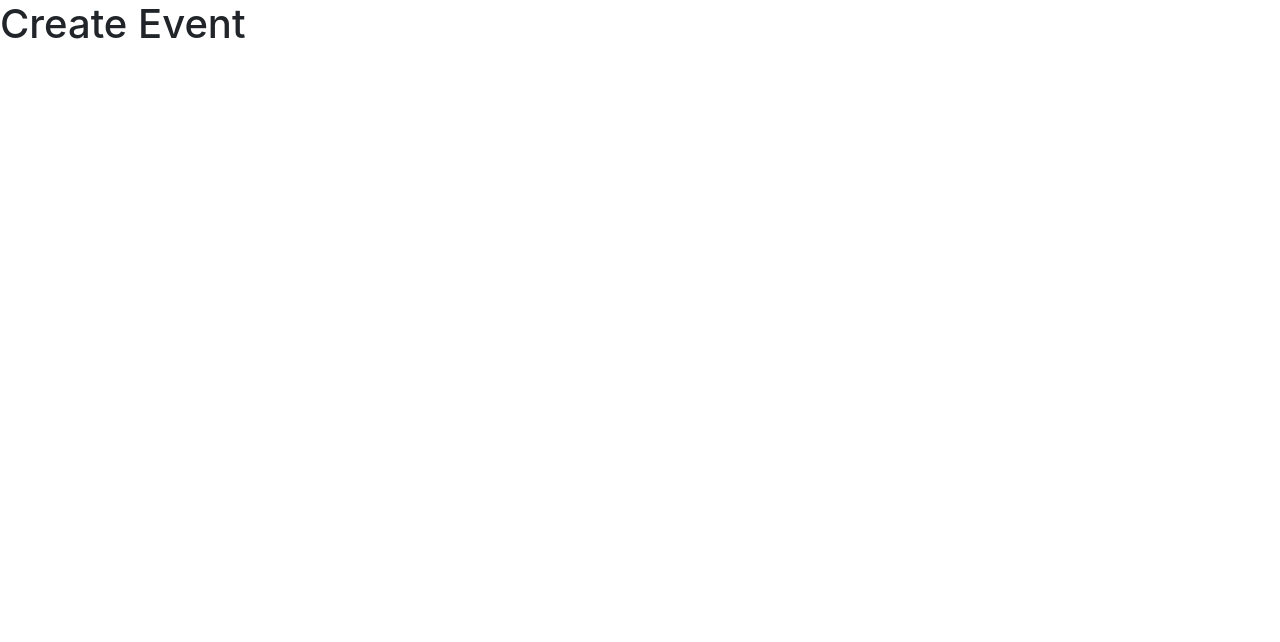
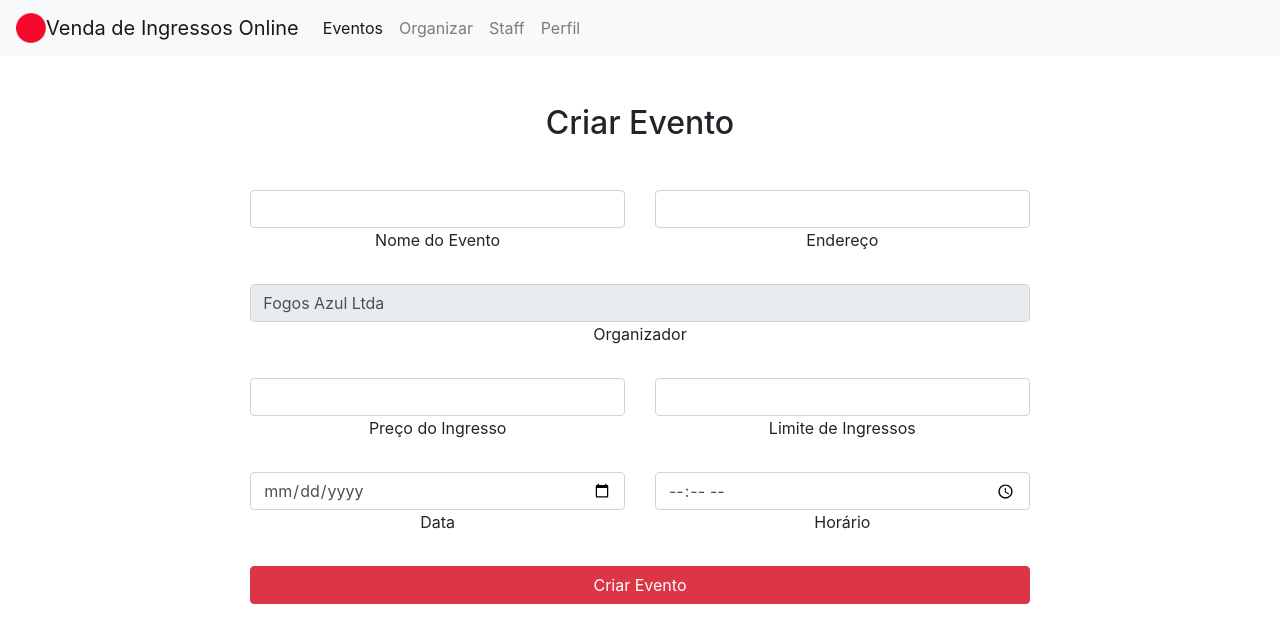
Before and after one commit to roxyfoxoficial/react-plataforma-venda-ingressos, a React (Vite) app: page /create-event in a window 1280 px wide. Shown: the top 642 px of the page. Built offline with nearby package versions, Linux system fonts and the light colour scheme.

Commit message:
criando página para cadastrar eventos

```diff
--- a/src/Layout.jsx
+++ b/src/Layout.jsx
@@ -1,6 +1,6 @@
 // eslint-disable-next-line react/prop-types
 export function Layout({ children }) {
-  const groupUser = "user";
+  const groupUser = "admin";
 
   return (
     <>
@@ -22,11 +22,17 @@ export function Layout({ children }) {
                 Eventos
               </a>
             </li>
-            {groupUser === "admin" &&
-              (
+            {groupUser === "admin" && (
               <li className="nav-item">
                 <a className="nav-link" href="/create-event">
                   Organizar
+                </a>
+              </li>
+            )}
+            {groupUser === "admin" && (
+              <li className="nav-item">
+                <a className="nav-link" href="/create-staff">
+                  Staff
                 </a>
               </li>
             )}
--- a/src/pages/CreateEvent.jsx
+++ b/src/pages/CreateEvent.jsx
@@ -1,7 +1,117 @@
+import {Layout} from "@app/Layout";
+
 export default function CreateEvent() {
   return (
-    <div>
-      <h1>Create Event</h1>
-    </div>
+    <Layout>
+      <section className="text-center">
+        <div className="card-body py-5 px-md-5">
+          <div className="row d-flex justify-content-center">
+            <div className="col-lg-8">
+              <h2 className="fw-bold mb-5">Criar Evento</h2>
+              <form>
+                <div className="row">
+                  <div className="col-md-6 mb-4">
+                    <div data-mdb-input-init className="form-outline">
+                      <input
+                        type="text"
+                        id="form3Example1"
+                        className="form-control"
+                      />
+                      <label className="form-label" htmlFor="form3Example1">
+                        Nome do Evento
+                      </label>
+                    </div>
+                  </div>
+                  <div className="col-md-6 mb-4">
+                    <div data-mdb-input-init className="form-outline">
+                      <input
+                        type="text"
+                        id="form3Example2"
+                        className="form-control"
+                      />
+                      <label className="form-label" htmlFor="form3Example2">
+                        Endereço
+                      </label>
+                    </div>
+                  </div>
+                </div>
+                <div data-mdb-input-init className="form-outline mb-4">
+                  <input
+                    type="email"
+                    id="form3Example3"
+                    className="form-control"
+                    disabled
+                    value={"Fogos Azul Ltda"}
+                  />
+                  <label className="form-label" htmlFor="form3Example3">
+                    Organizador
+                  </label>
+                </div>
+                <div className="row">
+                  <div className="col-md-6 mb-4">
+                    <div data-mdb-input-init className="form-outline">
+                      <input
+                        type="number"
+                        id="form3Example1"
+                        className="form-control"
+                      />
+                      <label className="form-label" htmlFor="form3Example1">
+                        Preço do Ingresso
+                      </label>
+                    </div>
+                  </div>
+                  <div className="col-md-6 mb-4">
+                    <div data-mdb-input-init className="form-outline">
+                      <input
+                        type="number"
+                        id="form3Example2"
+                        className="form-control"
+                      />
+                      <label className="form-label" htmlFor="form3Example2">
+                        Limite de Ingressos
+                      </label>
+                    </div>
+                  </div>
+                </div>
+                <div className="row">
+                  <div className="col-md-6 mb-4">
+                    <div data-mdb-input-init className="form-outline">
+                      <input
+                        type="date"
+                        id="form3Example1"
+                        className="form-control"
+                      />
+                      <label className="form-label" htmlFor="form3Example1">
+                        Data
+                      </label>
+                    </div>
+                  </div>
+                  <div className="col-md-6 mb-4">
+                    <div data-mdb-input-init className="form-outline">
+                      <input
+                        type="time"
+                        id="form3Example2"
+                        className="form-control"
+                      />
+                      <label className="form-label" htmlFor="form3Example2">
+                        Horário
+                      </label>
+                    </div>
+                  </div>
+                </div>
+                <button
+                  type="submit"
+                  data-mdb-button-init
+                  data-mdb-ripple-init
+                  className="btn btn-danger btn-block mb-4"
+                >
+                  Criar Evento
+                </button>
+              </form>
+            </div>
+          </div>
+        </div>
+      </section>
+    </Layout>
   );
 }
```
Lines whose indentation alone changed are shown as unchanged.
